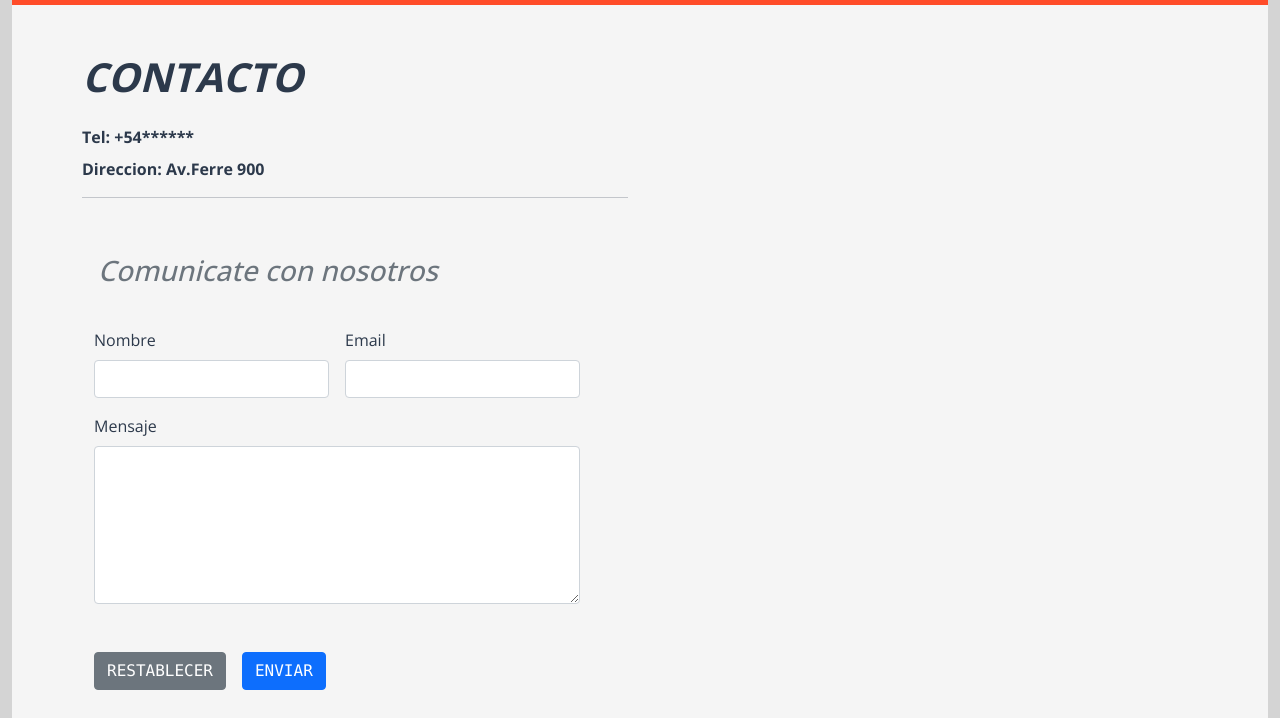
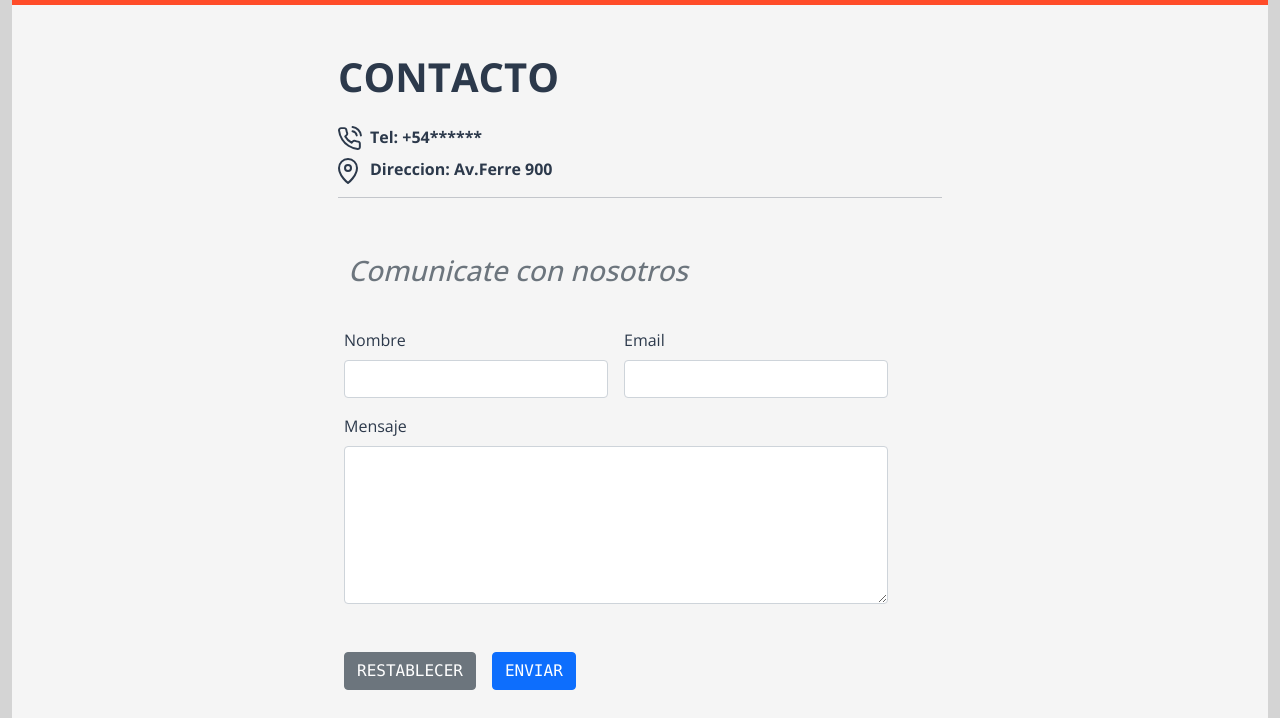
Before and after one commit to diegodg91/Proyecto_GuacaRace, a website: page pages/contacto.html in a window 1280 px wide. Shown: the part 82-800 px from the top of the page. Drawn offline with nearby package versions, Linux system fonts and the light colour scheme; files whose address does not match are found by name.

Commit message:
agregados iconos en la seccion de contacto

```diff
--- a/pages/contacto.html
+++ b/pages/contacto.html
@@ -71,18 +71,18 @@
 
 
     <section class="contacto">
-      <div class="container">
-        <div class="row">
+      <div class="container-fluid">
+        <div class="row align-items-center justify-content-center">
           <div class="col-sm-12 col-md-6 mt-5">
-            <h1 class="fw-bold fst-italic text-uppercase pb-2">contacto</h1>
-            <span class="d-block pt-2 text-justify fw-bold">Tel: +54******</span>
-            <span class="d-block pt-2 text-start fw-bold">Direccion: Av.Ferre 900</span>
+            <h1 class="fw-bold text-uppercase pb-2">contacto</h1>
+            <span class="contacto__icons-tel d-block pt-2 text-justify fw-bold">Tel: +54******</span>
+            <span class="contacto__icons-gps d-block pt-2 text-start fw-bold">Direccion: Av.Ferre 900</span>
             <hr>
           </div>
         </div>
 
 
-        <div class="row mx-auto">
+        <div class="row mx-auto justify-content-center">
           <!-- content contact -->
           <div class="col-sm-12 col-md-6 pt-2 pb-5">
             <form class="row g-3 pt-5 pe-5 pb-5 rounded needs-validation" novalidate>
--- a/scss/partials/_contacto.scss
+++ b/scss/partials/_contacto.scss
@@ -5,6 +5,20 @@
     min-height: 40rem;
     background-color: $white;
     color: $color-secundario;
+
+    .contacto__icons-tel::before{
+      content: "";
+      padding: 0 2rem 1rem 0;
+      background-image: url(/img/phone.svg);
+      background-repeat: no-repeat;
+    }
+
+    .contacto__icons-gps::before{
+      content: "";
+      padding: 0 2rem 1rem 0;
+      background-image: url(/img/gps.svg);
+      background-repeat: no-repeat;
+    }
 
     .contacto__form {
       display: flex;
```
Also changed, not shown: index.html (+1 -1 lines), css/styles.css.
